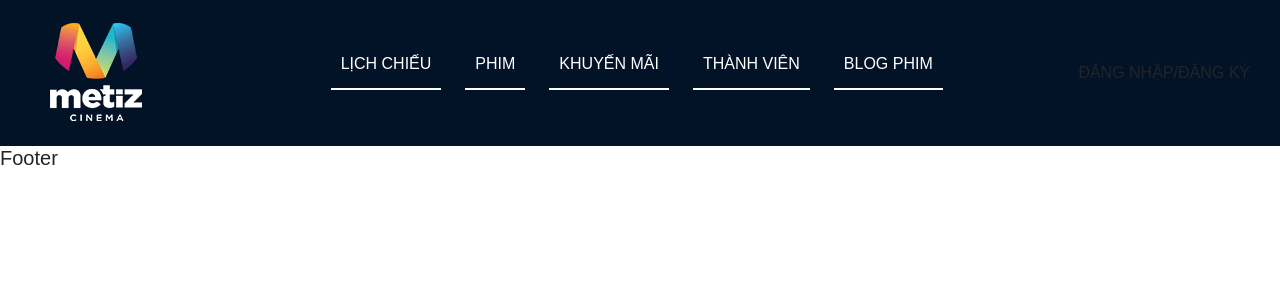
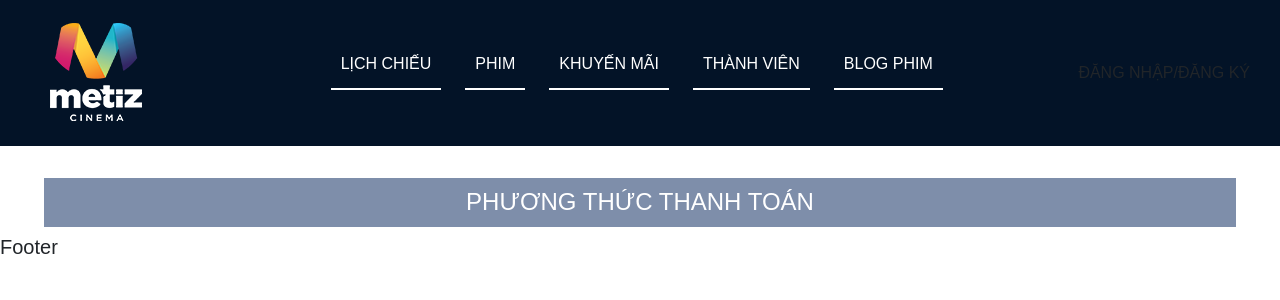
Before and after one commit to mephim/mephim-FE-React, a React (Create React App) app: page /main/payment in a window 1280 px wide. Shown: the top 300 px of the page. Built offline with nearby package versions, Linux system fonts and the light colour scheme; a web font is replaced by a local one.

Commit message:
Add payment component

```diff
--- a/package.json
+++ b/package.json
@@ -6,12 +6,14 @@
     "@testing-library/jest-dom": "^5.16.5",
     "@testing-library/react": "^13.4.0",
     "@testing-library/user-event": "^13.5.0",
+    "@types/antd": "^1.0.0",
     "@types/axios": "^0.14.0",
     "@types/jest": "^27.5.2",
     "@types/node": "^16.18.3",
     "@types/react": "^18.0.25",
     "@types/react-dom": "^18.0.9",
     "@types/react-slick": "^0.23.10",
+    "antd": "^5.0.4",
     "axios": "^1.1.3",
     "bootstrap": "^5.2.2",
     "cors": "^2.8.5",
--- a/src/App.css
+++ b/src/App.css
@@ -58,3 +58,9 @@ a {
 .row {
   margin: 0 !important;
 }
+
+.center {
+  display: flex;
+  align-items: center;
+  justify-content: center;
+}
--- a/src/components/BaseRoute/main-route.tsx
+++ b/src/components/BaseRoute/main-route.tsx
@@ -4,6 +4,7 @@ import Header from "../Header";
 import Home from "../../pages/Home";
 import Footer from "../Footer";
 import ChooseSeat from "../ChooseSeat";
+import PaymentControl from "../PaymentControl";
 
 function MainRoute() {
     return (
@@ -12,6 +13,7 @@ function MainRoute() {
             <Routes>
                 <Route path="home" element={<Home />} />
                 <Route path="seat-selection" element={<ChooseSeat />} />
+                <Route path="payment" element={<PaymentControl />} />
             </Routes>
             <Footer/>
         </>
--- a/src/components/ChooseSeat/index.tsx
+++ b/src/components/ChooseSeat/index.tsx
@@ -5,10 +5,6 @@ import React, {LegacyRef, ReactNode, useEffect, useRef, useState} from "react";
 import {Col, Row} from "react-bootstrap";
 import * as Api from "../../api";
 import {ISeatBookingResponse} from "../../model/response/ISeatBookingResponse";
-import {ITicket} from "../../model/ITicket";
-import ChooseShowTimeList from "../ChooseShowTimeList";
-import MyModal from "../CustomModal";
-
 interface ChooseSeatState {
     state: {
         response: any;
@@ -29,6 +25,7 @@ function ChooseSeat() {
     const [listSeatSelected, setListSeatSelected] = useState<ISeatBookingResponse[]>([]);
     const [totalPrice, setTotalPrice] = useState<number>(0);
     const [isShowChooseShowTimeList, setIsShowChooseShowTimeList] = useState<boolean>(false);
+    const navigate = useNavigate();
     const location = useLocation();
     const { state } = location as ChooseSeatState;
     console.log("state: ", state);
@@ -80,10 +77,10 @@ function ChooseSeat() {
                 ...seat,
                 price: seat.seatType === 'VIP' ? (ticket?.ticketPrice ? ticket.ticketPrice + 20000 : 0) :ticket.ticketPrice,
             }
-        })
+        });
 
         return listSeatAndPrice.reduce((initTotalPrice, item) => +initTotalPrice + +(item.price||0), 0);
-    }
+    };
 
     const handleClickSeat = (seat: ISeatBookingResponse, seatRowIndex: number, rowIndex: number) => {
         const indexSeat = findIndexSeat(seat);
@@ -93,7 +90,7 @@ function ChooseSeat() {
         } else {
             const listSeatUpdate = listSeatSelected.filter((item) => {
                 return item.roomSeatId !== seat.roomSeatId;
-            })
+            });
             setListSeatSelected(listSeatUpdate);
         }
 
@@ -117,6 +114,7 @@ function ChooseSeat() {
                 <h4 className="fw-bold">Chọn ghế</h4>
                 <Row>
                     <Col xs={10}>
+                        <Row>
                             <div className="choose-seat">
                                 <div className="screen">
                                     <span>Màn hình</span>
@@ -141,6 +139,14 @@ function ChooseSeat() {
                                     ))}
                                 </div>
                             </div>
+                        </Row>
+                        <Row>
+                            <Col xs={12}>
+                                <div className="center mt-32">
+                                    <button className="nextBtn" onClick={() => navigate('/main/payment')}>Tiếp tục</button>
+                                </div>
+                            </Col>
+                        </Row>
                     </Col>
                     <Col xs={2}>
                         <div className="movie-image">
@@ -175,11 +181,6 @@ function ChooseSeat() {
                 </Row>
             </Col>
         </Row>
-        <Row>
-            <h3 onClick={() => setIsShowChooseShowTimeList(!isShowChooseShowTimeList)}>Đổi suất chiếu</h3>
-        </Row>
-
-        {isShowChooseShowTimeList && <MyModal show={true} content={<ChooseShowTimeList movie={movie} />}  onHide={() => setIsShowChooseShowTimeList(false)} heading={"Lịch chiếu"}/>}
     </div>;
 }
 
--- a/src/components/ChooseSeat/style.css
+++ b/src/components/ChooseSeat/style.css
@@ -41,6 +41,8 @@
 .seat-selection .seat-item.choosing {
     background-color: var(--primary-color);
     color: #ffffff;
+    box-shadow: 0 0 11px var(--primary-color);
+    border: 2px solid var(--primary-color);
 }
 
 .seat-selection .choose-seat {
@@ -68,3 +70,18 @@
     border: 1px solid #d3d3d3;
     margin: 2px;
 }
+
+.seat-selection .nextBtn {
+    padding: 5px 10px;
+    border-radius: 10px;
+    border: 2px solid var(--primary-color);
+    background-color: #fff;
+    color: var(--primary-color);
+    font-weight: 600;
+}
+
+.seat-selection .nextBtn:hover {
+    border: 2px solid var(--primary-color);
+    background-color: var(--primary-color);
+    color: #ffffff;
+}
--- /dev/null
+++ b/src/components/PaymentControl/index.tsx
@@ -0,0 +1,16 @@
+import './style.css';
+import React from "react";
+import {Col, Row} from "react-bootstrap";
+import { Select } from 'antd';
+
+function PaymentControl() {
+    return <div className="payment-control">
+        <Row>
+            <Col xs={12}>
+                <h4 className="text-center center mt-32 heading">PHƯƠNG THỨC THANH TOÁN</h4>
+            </Col>
+        </Row>
+    </div>;
+}
+
+export default PaymentControl;
--- /dev/null
+++ b/src/components/PaymentControl/style.css
@@ -0,0 +1,9 @@
+.payment-control {
+    padding: 0 32px;
+}
+
+.payment-control .heading {
+    padding: 10px 0;
+    color: #ffffff;
+    background-color: #7e8eaa;
+}
```
Also changed, not shown: 1 other file (tests, documents, lock files or other folders). Lines whose indentation alone changed are shown as unchanged.
